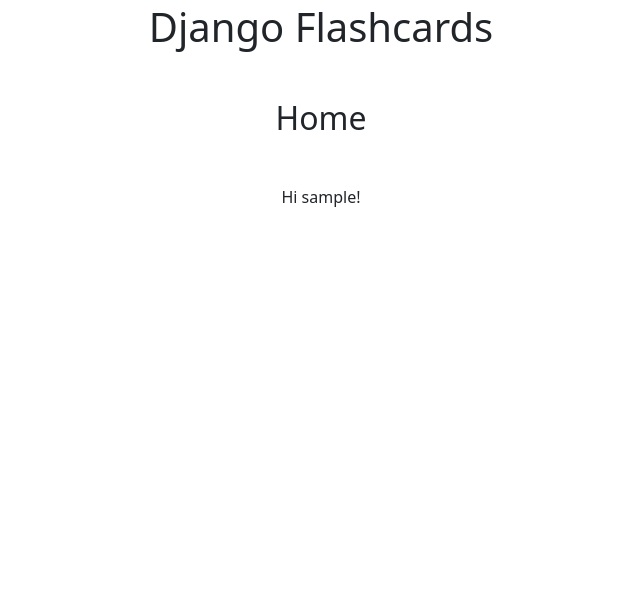
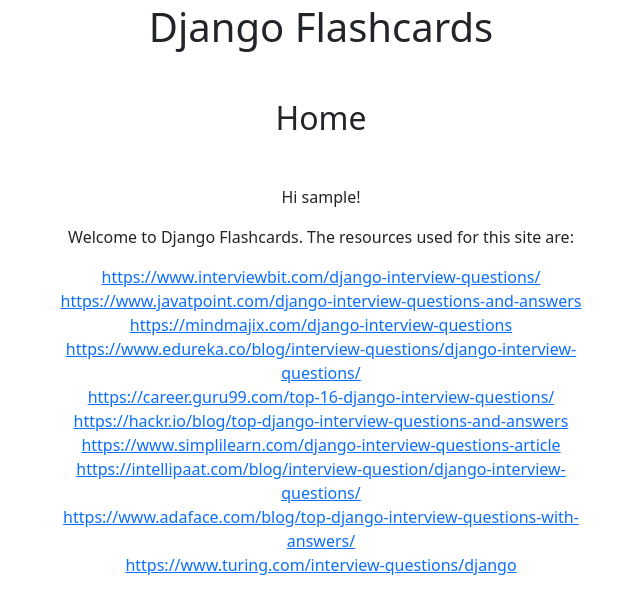
Before and after one commit to nathanhwyoung/flashcards_django, a Django app: page / in a window 1280 px wide. Shown: the part 123-737 px from the top of the page, without its empty margins (319-959 px from the left). Run offline with Django 4.2, Linux system fonts and the light colour scheme; the visitor is signed in with stand-in values (Sample User, id 1); parts of the project's set-up code (start-up, migrations or seed data) failed here and were passed over.

Commit message:
add sites

```diff
--- a/templates/home.html
+++ b/templates/home.html
@@ -16,6 +16,22 @@
 
 <p>Hi {{ user.username }}!</p>
 
+<p>Welcome to Django Flashcards. The resources used for this site are:</p>
+
+<ul class="list-unstyled">
+    <li><a href="https://www.interviewbit.com/django-interview-questions/" target="_blank">https://www.interviewbit.com/django-interview-questions/</a></li>
+    <li><a href="https://www.javatpoint.com/django-interview-questions-and-answers" target="_blank">https://www.javatpoint.com/django-interview-questions-and-answers</a></li>
+    <li><a href="https://mindmajix.com/django-interview-questions" target="_blank">https://mindmajix.com/django-interview-questions</a></li>
+    <li><a href="https://www.edureka.co/blog/interview-questions/django-interview-questions/" target="_blank">https://www.edureka.co/blog/interview-questions/django-interview-questions/</a></li>
+    <li><a href="https://career.guru99.com/top-16-django-interview-questions/" target="_blank">https://career.guru99.com/top-16-django-interview-questions/</a></li>
+    <li><a href="https://hackr.io/blog/top-django-interview-questions-and-answers" target="_blank">https://hackr.io/blog/top-django-interview-questions-and-answers</a></li>
+    <li><a href="https://www.simplilearn.com/django-interview-questions-article" target="_blank">https://www.simplilearn.com/django-interview-questions-article</a></li>
+    <li><a href="https://intellipaat.com/blog/interview-question/django-interview-questions/" target="_blank">https://intellipaat.com/blog/interview-question/django-interview-questions/</a></li>
+    <li><a href="https://www.adaface.com/blog/top-django-interview-questions-with-answers/" target="_blank">https://www.adaface.com/blog/top-django-interview-questions-with-answers/</a></li>
+    <li><a href="https://www.turing.com/interview-questions/django" target="_blank">https://www.turing.com/interview-questions/django</a></li>
+</ul>
+
+
 {% else %}
 
 <p>Please log in to practice.</p>
```
